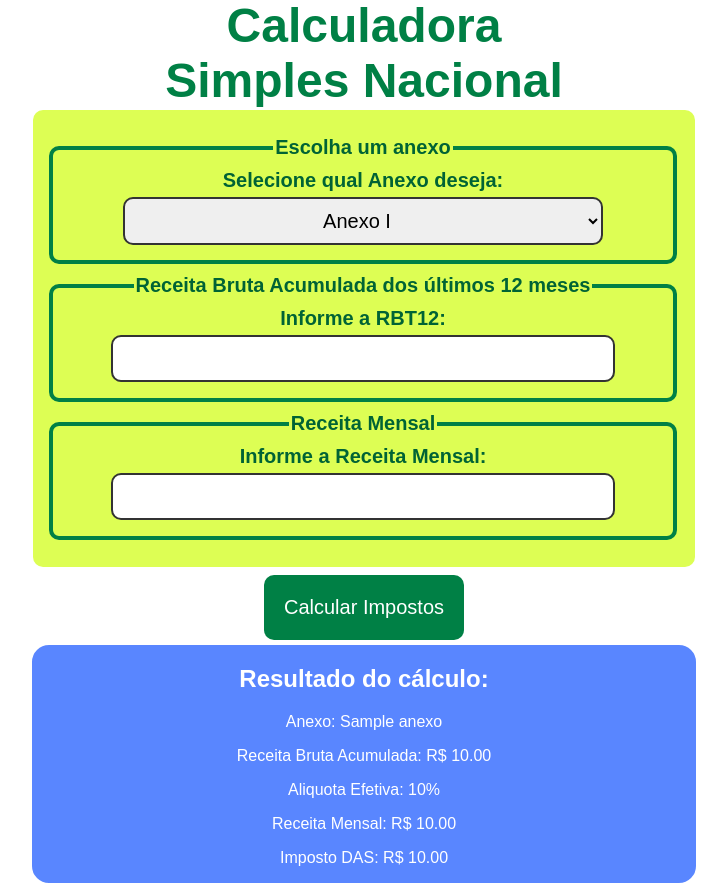
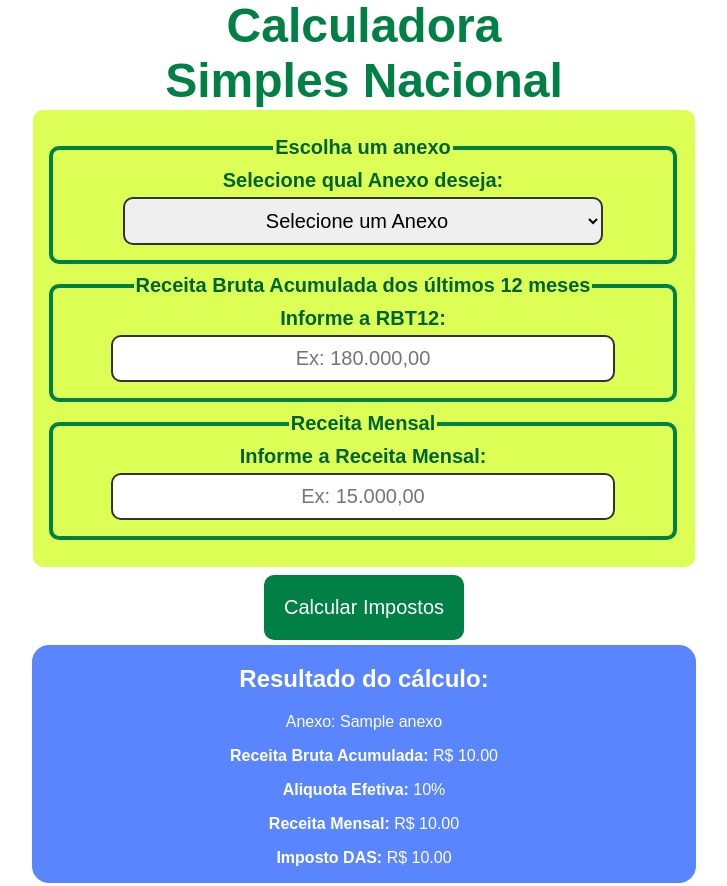
Before and after one commit to joelsousa21/simples-nacional-calculator, a Flask app: template api/templates/index.html in a window 1280 px wide. Shown: the part 128-1014 px from the top of the page, without its empty margins (276-1003 px from the left). Run offline with Flask 3, Linux system fonts and the light colour scheme; the template is opened without the code that fills it: most values are stand-ins (such as "Sample title", 1, 10 or a date in 2020); parts of the project's set-up code (start-up, migrations or seed data) failed here and were passed over.

Commit message:
adiciona validacao na entrada de dados e formata com caracteres os numeros

```diff
--- a/api/app.py
+++ b/api/app.py
@@ -1,13 +1,21 @@
 from flask import Flask, render_template, request
+from babel.numbers import format_currency
+import locale
 
 app = Flask(__name__)
 
+locale.setlocale(locale.LC_ALL, 'pt_BR.UTF-8')
+
+def formatar_real(valor):
+    return format_currency(valor, 'BRL', locale='pt_BR')
+
 @app.route("/", methods=["GET", "POST"])
-def calcular_impostos():
+def index():
     if request.method == "POST":
         anexo = int(request.form.get("anexo"))
-        rbt12 = float(request.form.get("rbt12"))
-        receita_mensal = float(request.form.get("receita_mensal"))
+
+        rbt12 = float(request.form.get("rbt12").replace(".","").replace(",","."))
+        receita_mensal = float(request.form.get("receita_mensal").replace(".","").replace(",","."))
 
         resultado = calcular_impostos(anexo, rbt12, receita_mensal)
         return render_template("index.html", resultado=resultado)
@@ -22,8 +30,52 @@
         'receita_mensal': receita_mensal,
         'imposto_das': 0.0
     }
+# ANEXO I -  COMERCIO
+    if anexo == 1:
+        if rbt12 > 0 and rbt12 <= 180000:
+            aliq_efet = 0.04
+        elif rbt12 > 180000 and rbt12 <= 360000:
+            aliq_efet = (rbt12 * 0.073 - 5940) / rbt12
+        elif rbt12 > 360000 and rbt12 <= 720000:
+            aliq_efet = (rbt12 * 0.095 - 13860) / rbt12
+        elif rbt12 > 720000 and rbt12 <= 1800000:
+            aliq_efet = (rbt12 * 0.107 - 22500) / rbt12
+        elif rbt12 > 1800000 and rbt12 <= 3600000:
+            aliq_efet = (rbt12 * 0.143 - 87300) / rbt12
+        elif rbt12 > 3600000 and rbt12 <= 4800000:
+            calc_iss = ((rbt12 * 0.19 - 378000) / rbt12) * 0.335
+            iss_excedente = calc_iss * receita_mensal
+            aliq_efet = ((rbt12 * 0.33 - 648000) / rbt12) + calc_iss
+        resultado['imposto_das'] = receita_mensal * aliq_efet
+        resultado['aliquota_efetiva'] = aliq_efet
 
-    if anexo == 3:
+        print("Anexo III - Alíquota Efetiva:", aliq_efet)
+        print("Anexo III - Imposto DAS: {:.2f}".format(resultado['imposto_das']))
+
+    # ANEXO II -  INDUSTRIA
+    elif anexo == 2:
+        if rbt12 > 0 and rbt12 <= 180000:
+            aliq_efet = 0.045
+        elif rbt12 > 180000 and rbt12 <= 360000:
+            aliq_efet = (rbt12 * 0.078 -  5940) / rbt12
+        elif rbt12 > 360000 and rbt12 <= 720000:
+            aliq_efet = (rbt12 * 0.10 - 13860) / rbt12
+        elif rbt12 > 720000 and rbt12 <= 1800000:
+            aliq_efet = (rbt12 * 0.112 - 22500) / rbt12
+        elif rbt12 > 1800000 and rbt12 <= 3600000:
+            aliq_efet = (rbt12 * 0.147 - 85500) / rbt12
+        elif rbt12 > 3600000 and rbt12 <= 4800000:
+            calc_iss = ((rbt12 * 0.21 - 125640) / rbt12) * 0.335
+            iss_excedente = calc_iss * receita_mensal
+            aliq_efet = ((rbt12 * 0.33 - 648000) / rbt12) + calc_iss
+        resultado['imposto_das'] = receita_mensal * aliq_efet
+        resultado['aliquota_efetiva'] = aliq_efet
+
+        print("Anexo III - Alíquota Efetiva:", aliq_efet)
+        print("Anexo III - Imposto DAS: {:.2f}".format(resultado['imposto_das']))
+
+
+    elif anexo == 3:
         if rbt12 > 0 and rbt12 <= 180000:
             aliq_efet = 0.06
         elif rbt12 > 180000 and rbt12 <= 360000:
--- a/api/templates/index.html
+++ b/api/templates/index.html
@@ -3,6 +3,10 @@
 <head>
     <title>HP12C SN</title>
     <link rel="stylesheet" href="{{ url_for('static', filename='style.css') }}">
+
+    <script src="https://code.jquery.com/jquery-3.6.4.min.js"></script>
+    <script src="https://cdnjs.cloudflare.com/ajax/libs/jquery.mask/1.14.16/jquery.mask.min.js"></script>
+
 </head>
 <body>
      <img src="{{ url_for('static', filename='images/simbolo-simp-01.png') }}" alt="logo_company">
@@ -14,25 +18,26 @@
         <fieldset>
             <legend>Escolha um anexo</legend>
             <label for="anexo">Selecione qual Anexo deseja:</label>
-            <select id="anexo" name="anexo">
-                <option value="1">Anexo I</option>
-                <option value="2">Anexo II</option>
-                <option value="3">Anexo III</option>
-                <option value="4">Anexo IV</option>
-                <option value="5">Anexo V</option>
+            <select id="anexo" name="anexo" required>
+                <option value="" disabled selected hidden> Selecione um Anexo</option>
+                <option value="1">Anexo I - (Comércio)</option>
+                <option value="2">Anexo II - (Indústria)</option>
+                <option value="3">Anexo III - (Serviço)</option>
+                <option value="4">Anexo IV - (Serviço)</option>
+                <option value="5">Anexo V - (Serviço)</option>
             </select>
         </fieldset>
 
         <fieldset>
             <legend>Receita Bruta Acumulada dos últimos 12 meses</legend>
             <label for="rbt12">Informe a RBT12:</label>
-            <input type="text" id="rbt12" name="rbt12">
+            <input type="text" id="rbt12" name="rbt12" placeholder="Ex: 180.000,00" required>
         </fieldset>
 
         <fieldset>
             <legend>Receita Mensal</legend>
             <label for="receita_mensal">Informe a Receita Mensal:</label>
-            <input type="text" id="receita_mensal" name="receita_mensal">
+            <input type="text" id="receita_mensal" name="receita_mensal" placeholder="Ex: 15.000,00" required>
         </fieldset>
 
         <input type="submit" value="Calcular Impostos">
@@ -44,13 +49,19 @@
     <div class="resultado">
         <h2>Resultado do cálculo:</h2>
         <p>Anexo: {{ resultado.anexo }}</p>
-        <p>Receita Bruta Acumulada: R$ {{ "%.2f"|format(resultado.rbt12) }}</p>
-        <p>Aliquota Efetiva: {{ (resultado['aliquota_efetiva'] * 100)|round(2) }}%</p>
-        <p>Receita Mensal: R$ {{ "%.2f"|format(resultado.receita_mensal) }}</p>
-        <p>Imposto DAS: R$ {{ "%.2f"|format(resultado.imposto_das) }}</p>
+        <p><b>Receita Bruta Acumulada:</b> R$ {{ "%.2f"|format(resultado.rbt12) }}</p>
+        <p><b>Aliquota Efetiva:</b> {{ (resultado['aliquota_efetiva'] * 100)|round(2) }}%</p>
+        <p><b>Receita Mensal:</b> R$ {{ "%.2f"|format(resultado.receita_mensal) }}</p>
+        <p><b>Imposto DAS:</b> R$ {{ "%.2f"|format(resultado.imposto_das) }}</p>
     </div>
     {% endif %}
 
+    <script>
+        $(document).ready(function(){
+            $('#rbt12').mask('000.000.000,00', {reverse: true});
+            $('#receita_mensal').mask('000.000.000,00', {reverse: true});
+        });
+    </script>
 
 </body>
 </html>
```
